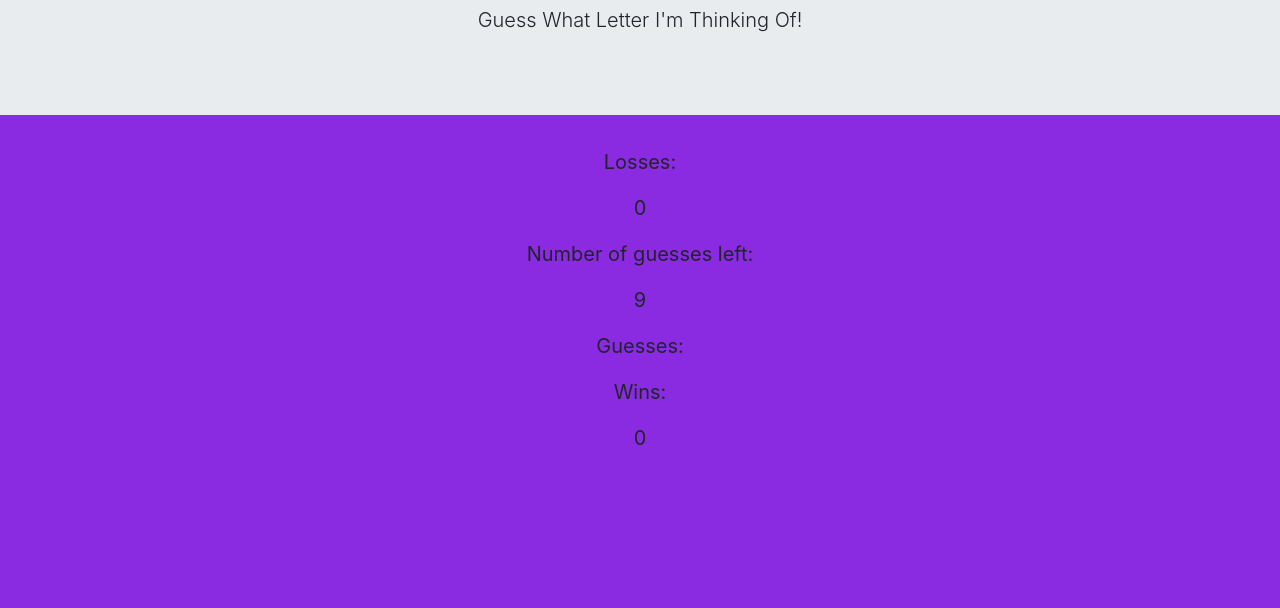
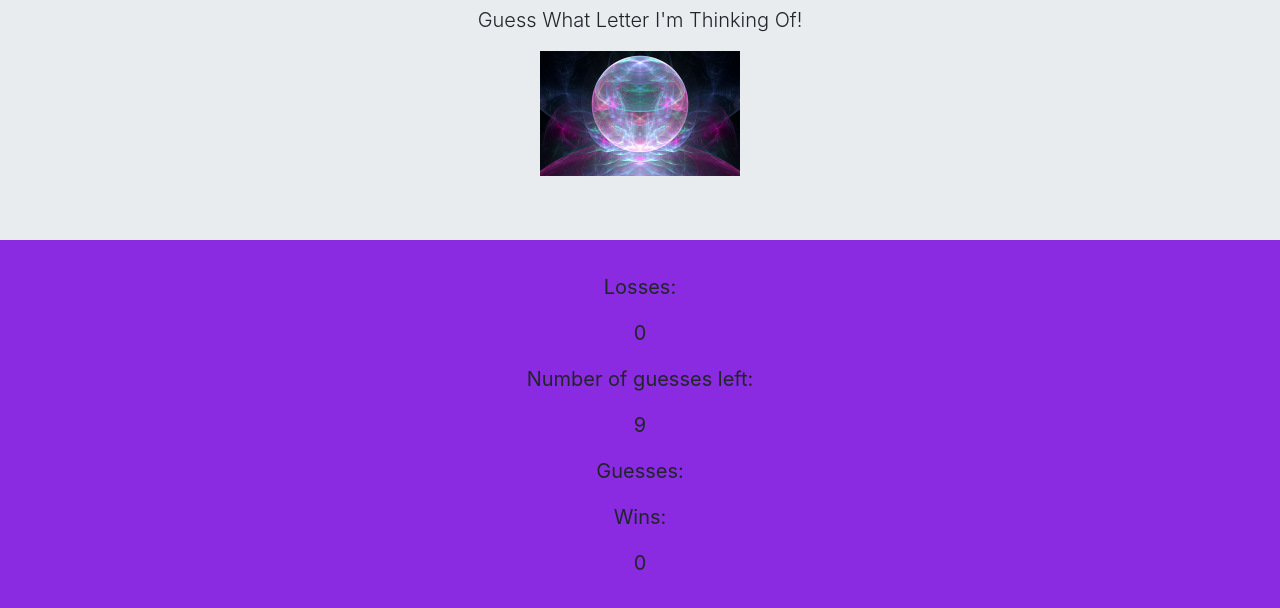
Before and after one commit to hhegarty/Word-Guess, a plain HTML site: page index.html in a window 1280 px wide. Shown: the part 134-742 px from the top of the page. Drawn offline with nearby package versions, Linux system fonts and the light colour scheme; a web font is replaced by a local one.

Commit message:
Adding photo

```diff
--- a/Assets/CSS/style.css
+++ b/Assets/CSS/style.css
@@ -13,4 +13,10 @@ body{
 }
 p{
     font-size: 20px;
+    font-family: ;
 }
+.auth-image{
+    width: 200px;
+    height: auto;
+
+}
--- a/index.html
+++ b/index.html
@@ -15,6 +15,7 @@
               <h1 class="display-4">The Psychic Game!</h1>
               <p class="lead">Guess What Letter I'm Thinking Of!</p>
             </div>
+            <img src="Assets/Images/crystal-ball.jpg" class="auth-image">
           </div>
 <body>
 
@@ -23,6 +24,10 @@
      <p>Number of guesses left:<p id="numguesses">Guesses Left:</p></p>
      <p>Guesses:<p id="userguesses">Guesses so far:</p></p>
      <p>Wins:<p id="wins">Wins:</p></p>
+
+
+
+
  </div>
 
 
```
Also changed, not shown: Assets/Images/crystal-ball.jpg (added).
